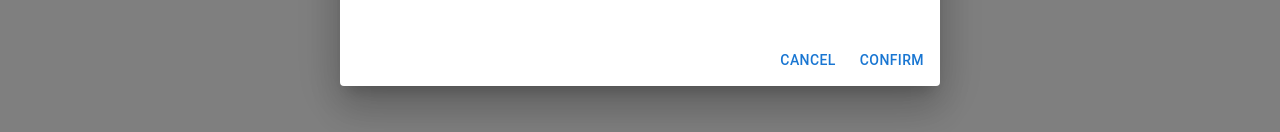
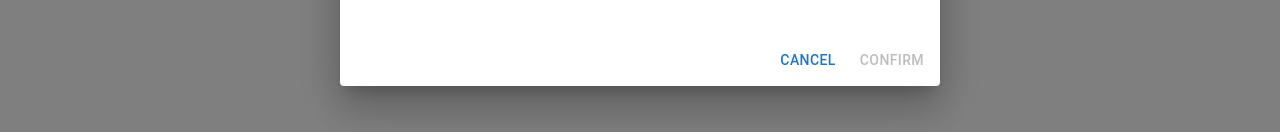
Before and after one commit to ironslob/tfl-finder, a React (Create React App) app: page / in a window 1280 px wide. Both pictures are taken after a click on the button "ADD STOP". Shown: the part 508-640 px from the top of the page. Built offline with nearby package versions, Linux system fonts and the light colour scheme.

Commit message:
handle cleanup better when dismissing dialog

```diff
--- a/src/components/AddStopModal.js
+++ b/src/components/AddStopModal.js
@@ -21,6 +21,8 @@ import { transportModeLabels, allTransportModes } from '../constants';
 export default function AddStopModal({ onChoose, open, onClose, currentIds, clearOnChoose = true }) {
     const [search, setSearch] = useState("");
     const [options, setOptions] = useState(null);
+    const [modes, setModes] = useState(allTransportModes);
+    const [stations, setStations] = useState([]);
 
     const updateOptions = useMemo(
         () =>
@@ -69,8 +71,6 @@ export default function AddStopModal({ onChoose, open, onClose, currentIds, clea
         }
     }, [search, updateOptions, currentIds]);
 
-    const [modes, setModes] = useState(allTransportModes);
-
     const toggleMode = (mode) => {
         const idx = modes.indexOf(mode);
 
@@ -80,8 +80,6 @@ export default function AddStopModal({ onChoose, open, onClose, currentIds, clea
             setModes([...modes, mode]);
         }
     };
-
-    const [stations, setStations] = useState([]);
 
     const toggleStation = (station) => {
         let newStations = stations.filter(function (existing) {
@@ -101,8 +99,24 @@ export default function AddStopModal({ onChoose, open, onClose, currentIds, clea
         setStationIds(stations.map(function (stop) { return stop.id }));
     }, [stations]);
 
+    const cleanup = () => {
+        setSearch("");
+        setOptions(null);
+        setStations([]);
+    };
+
+    const handleConfirm = () => {
+        onChoose(stations);
+        cleanup();
+    };
+
+    const handleClose = () => {
+        onClose();
+        cleanup();
+    };
+
     return (
-        <Dialog open={open} onClose={onClose}>
+        <Dialog open={open} onClose={handleClose}>
             <DialogTitle>Add new station stop</DialogTitle>
             <DialogContent>
                 <Stack spacing={3}>
@@ -170,8 +184,8 @@ export default function AddStopModal({ onChoose, open, onClose, currentIds, clea
                 )}
             </DialogContent>
             <DialogActions>
-                <Button onClick={onClose}>Cancel</Button>
-                <Button onClick={() => onChoose(stations)}>Confirm</Button>
+                <Button onClick={handleClose}>Cancel</Button>
+                <Button disabled={stations.length === 0} onClick={handleConfirm}>Confirm</Button>
             </DialogActions>
         </Dialog>
     );
```
